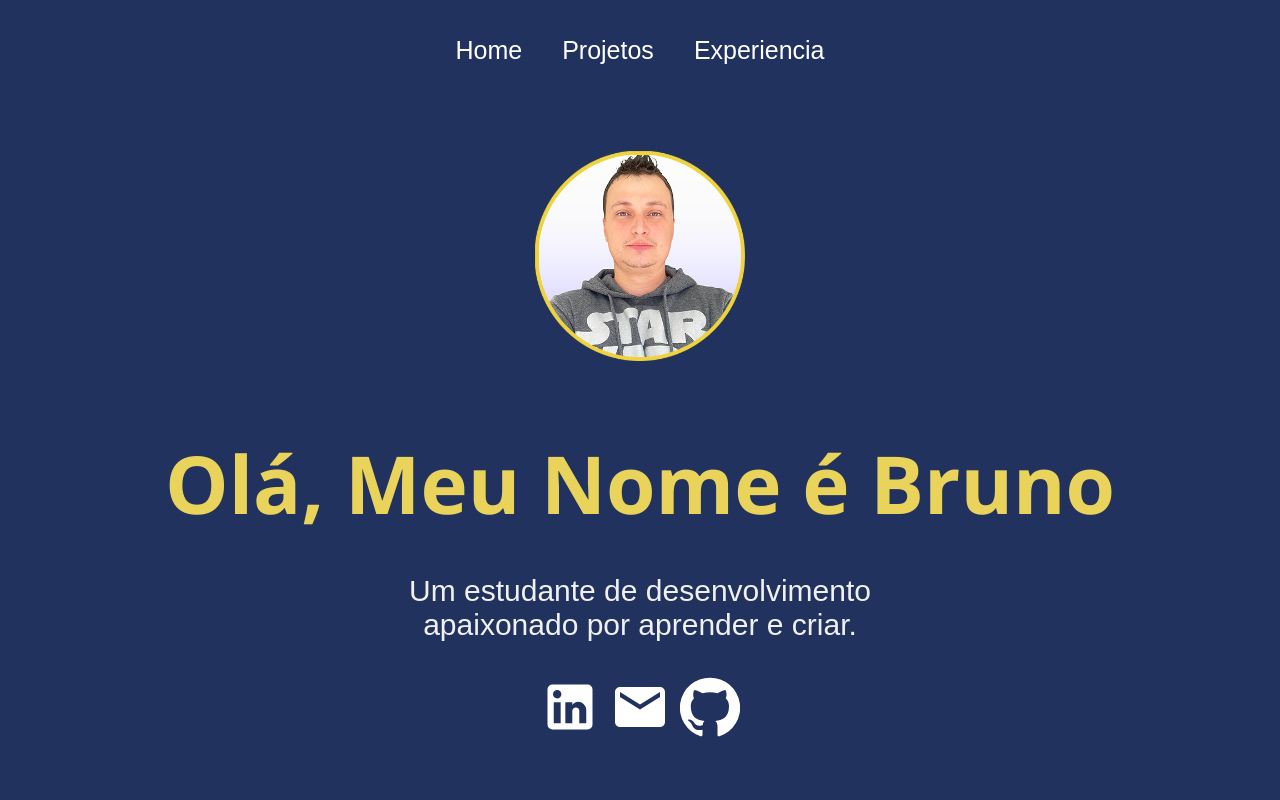
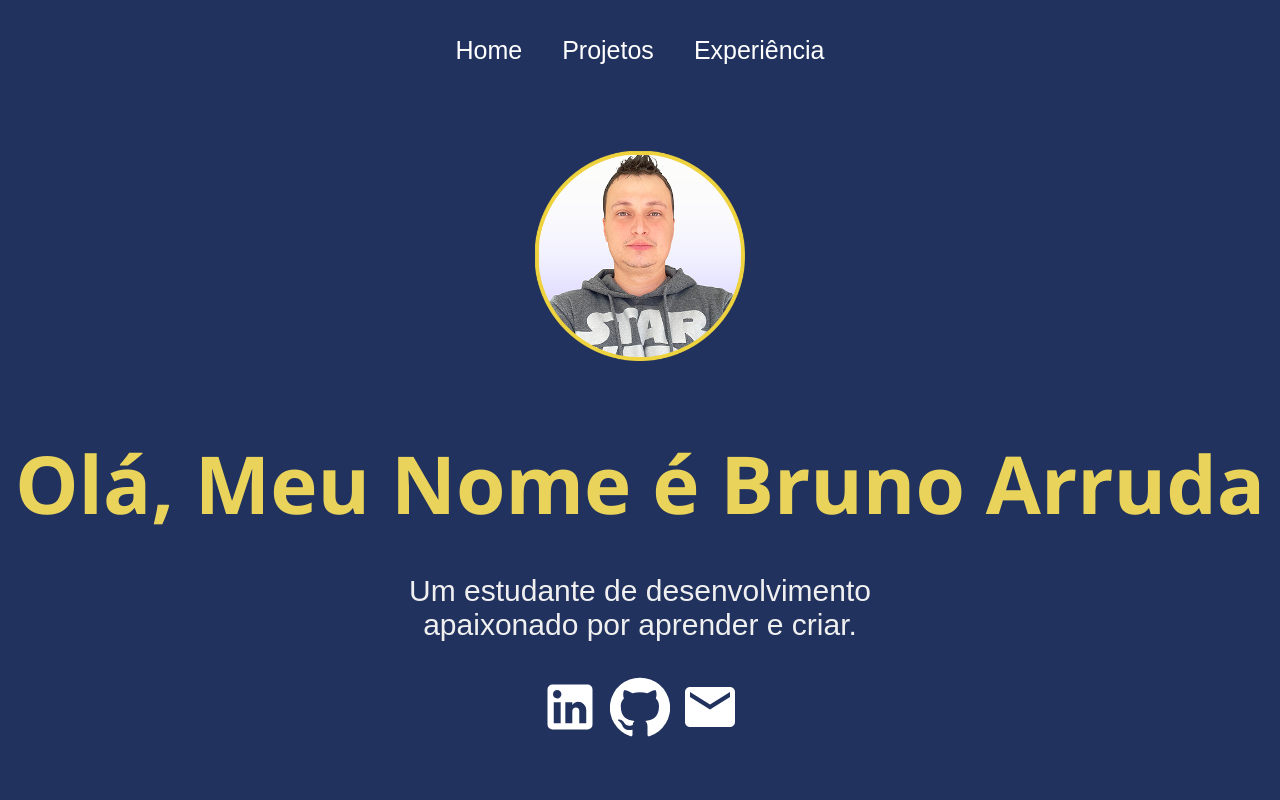
Before and after one commit to bruno-arruda-dev/Bruno-Arruda, a React (Create React App) app: page / in a window 1280 px wide. Shown: the top 800 px of the page. Built offline with nearby package versions, Linux system fonts and the light colour scheme.

Commit message:
animações nos links da NavBar

```diff
--- a/src/components/Navbar.js
+++ b/src/components/Navbar.js
@@ -24,7 +24,7 @@ function Navbar() {
         <div className='links'>
             <Link to="/"> Home </Link>
             <Link to="/projetos"> Projetos </Link>
-            <Link to="/experiencia"> Experiencia </Link>
+            <Link to="/experiencia"> Experiência </Link>
         </div>
     </div>
   )
--- a/src/pages/Home.js
+++ b/src/pages/Home.js
@@ -12,16 +12,16 @@ export default function Home() {
                 <div className="avatarConteiner">
                     <img id="avatar" src={avatarPortfolio}></img>
                 </div>
-                <h2>Olá, Meu Nome é Bruno</h2>
+                <h2>Olá, Meu Nome é Bruno Arruda</h2>
                 <div className="prompt">
                     <p>Um estudante de desenvolvimento apaixonado por aprender e criar.</p>
                     <a href="https://www.linkedin.com/in/bruno-arruda-977637210/" target={"_blank"}>
                         <LinkedInIcon />
                     </a>
-                    <EmailIcon />
                     <a href="https://github.com/BrunoArrm" target="_blank">
                         <GithubIcon />
                     </a>
+                    <EmailIcon />
                 </div>
             </div>
             <div className="skills">
--- a/src/styles/Navbar.css
+++ b/src/styles/Navbar.css
@@ -18,6 +18,13 @@
     text-decoration: none;
     margin: 20px;
     font-size: 25px;
+    transition-property: transform;
+    transition-duration: 0.5s;
+  }
+
+  .navbar a:hover {
+    color: #e9d35b;
+    transform: translateY(-10px);
   }
 
   .toggleButton {
```
